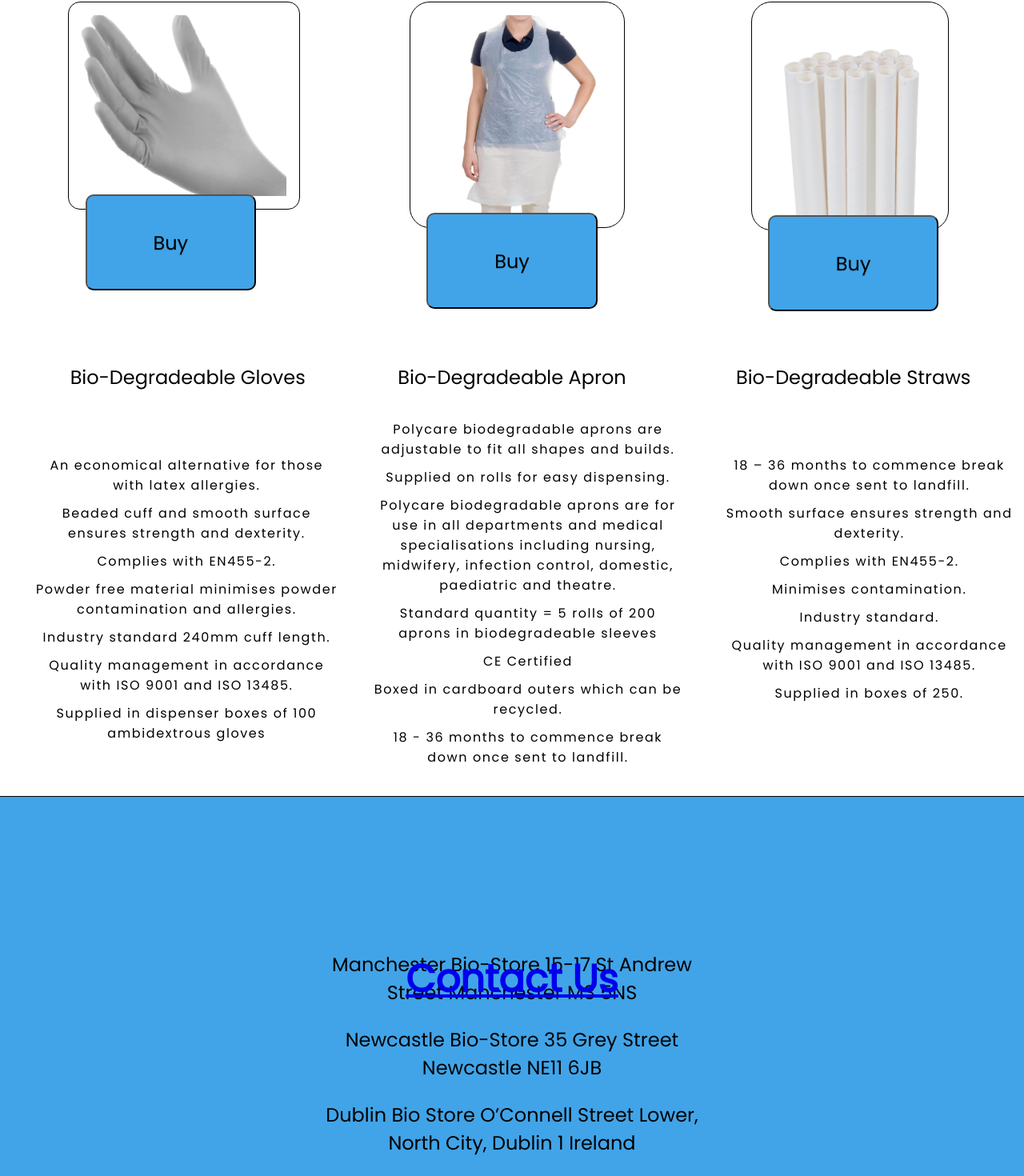
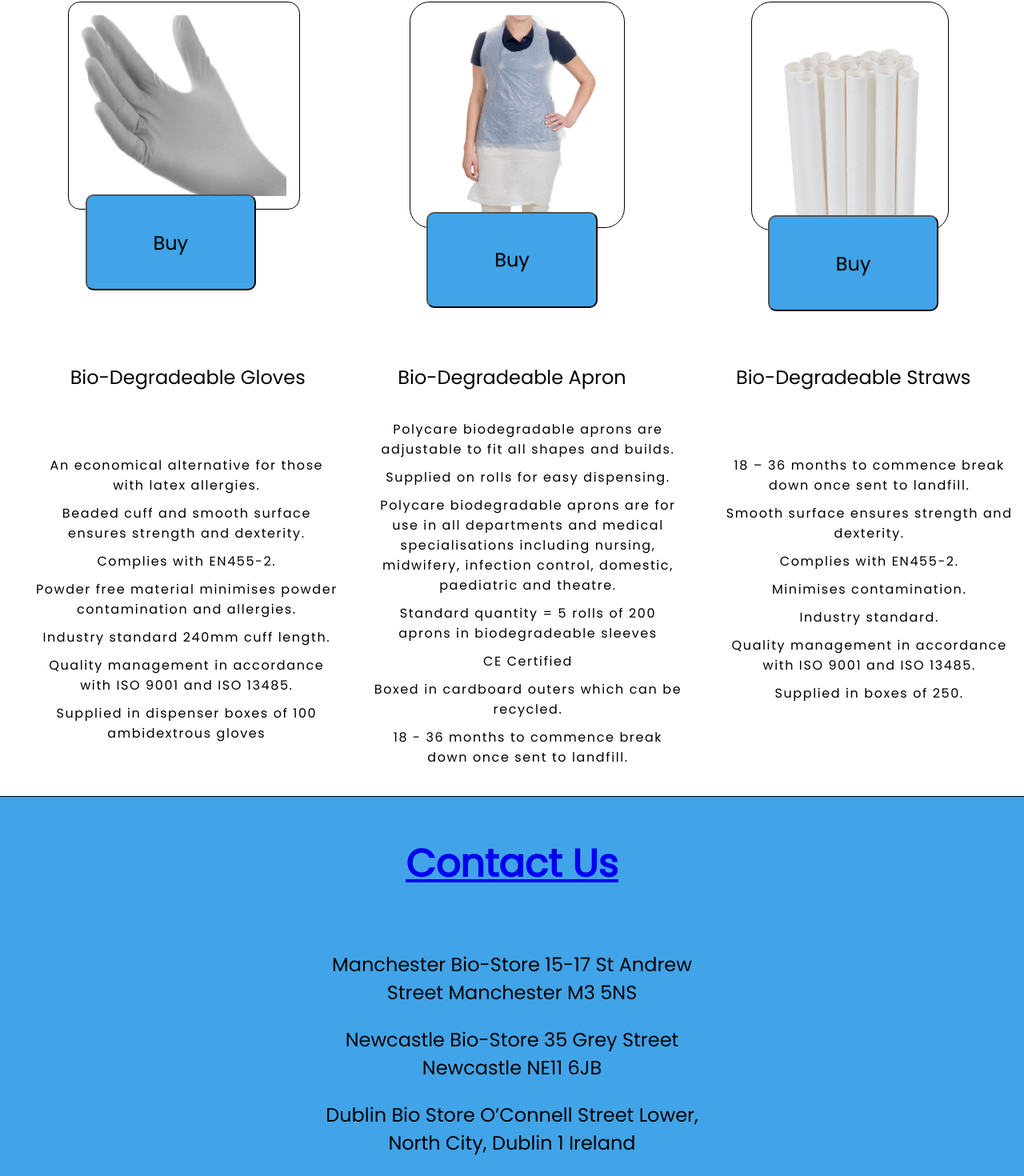
Before and after one commit to mcarlin1998/BioStoreApp, a React (Create React App) app: page /Products in a window 1280 px wide. Shown: the part 458-1928 px from the top of the page at 80% size. Built offline with nearby package versions, Linux system fonts and the light colour scheme.

Commit message:
Fix for uploading issue2

```diff
--- a/src/components/Footer/Footer.css
+++ b/src/components/Footer/Footer.css
@@ -41,7 +41,6 @@
     grid-row: 1 / 1;
     font-size: 3em;
     position: relative;
-    top: 30%;
   }
   .footdetails{
     font-size: 1.5em;
--- a/src/components/Products/Products.css
+++ b/src/components/Products/Products.css
@@ -199,7 +199,7 @@ left: 20%;
   grid-column: 2 / 2;
   grid-row: 4 / 4;
   height: 5em;
-  bottom: 5%;
+  bottom: 1em;
 }
 .title2{
   grid-column: 2 / 2;
```
